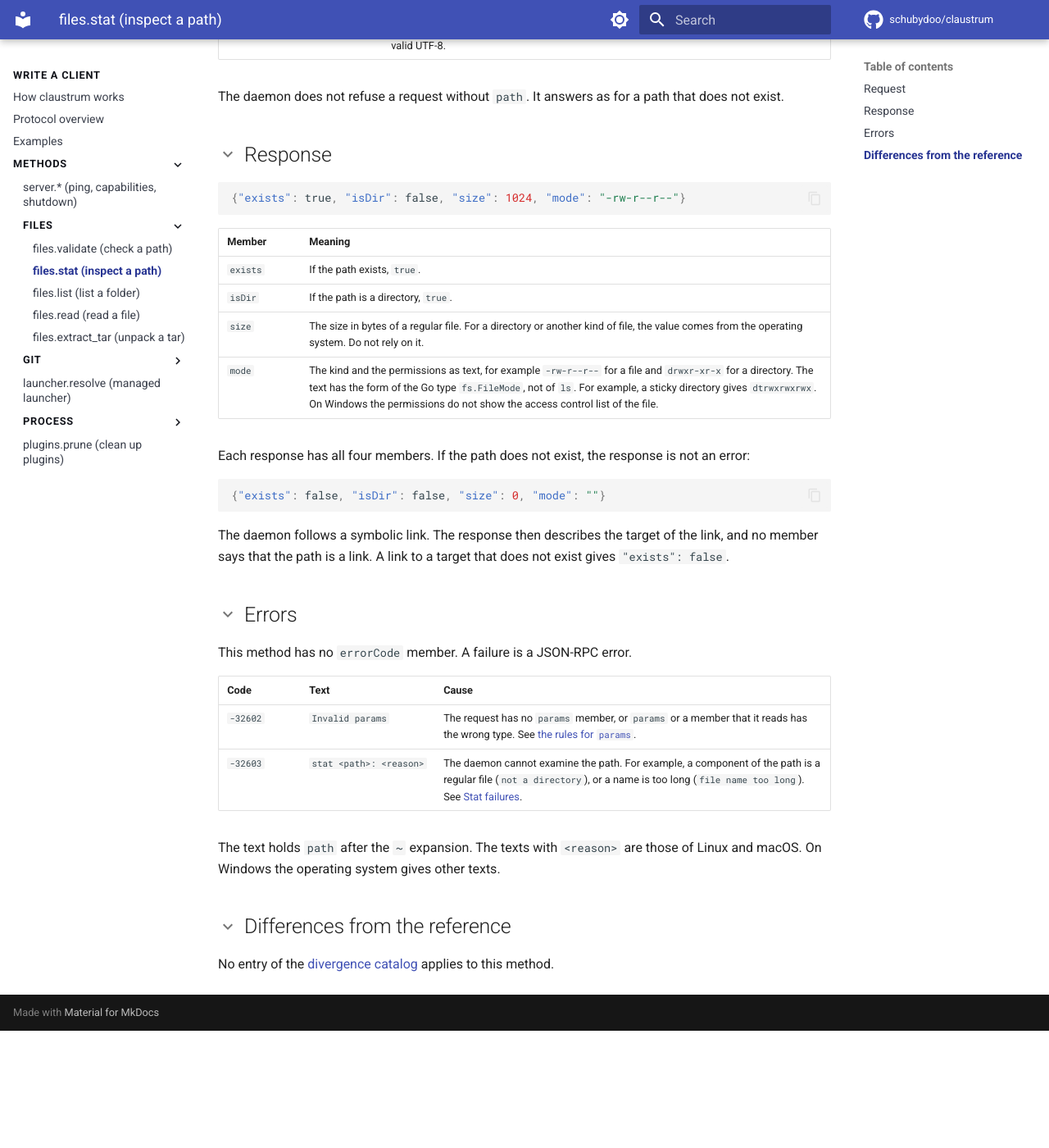
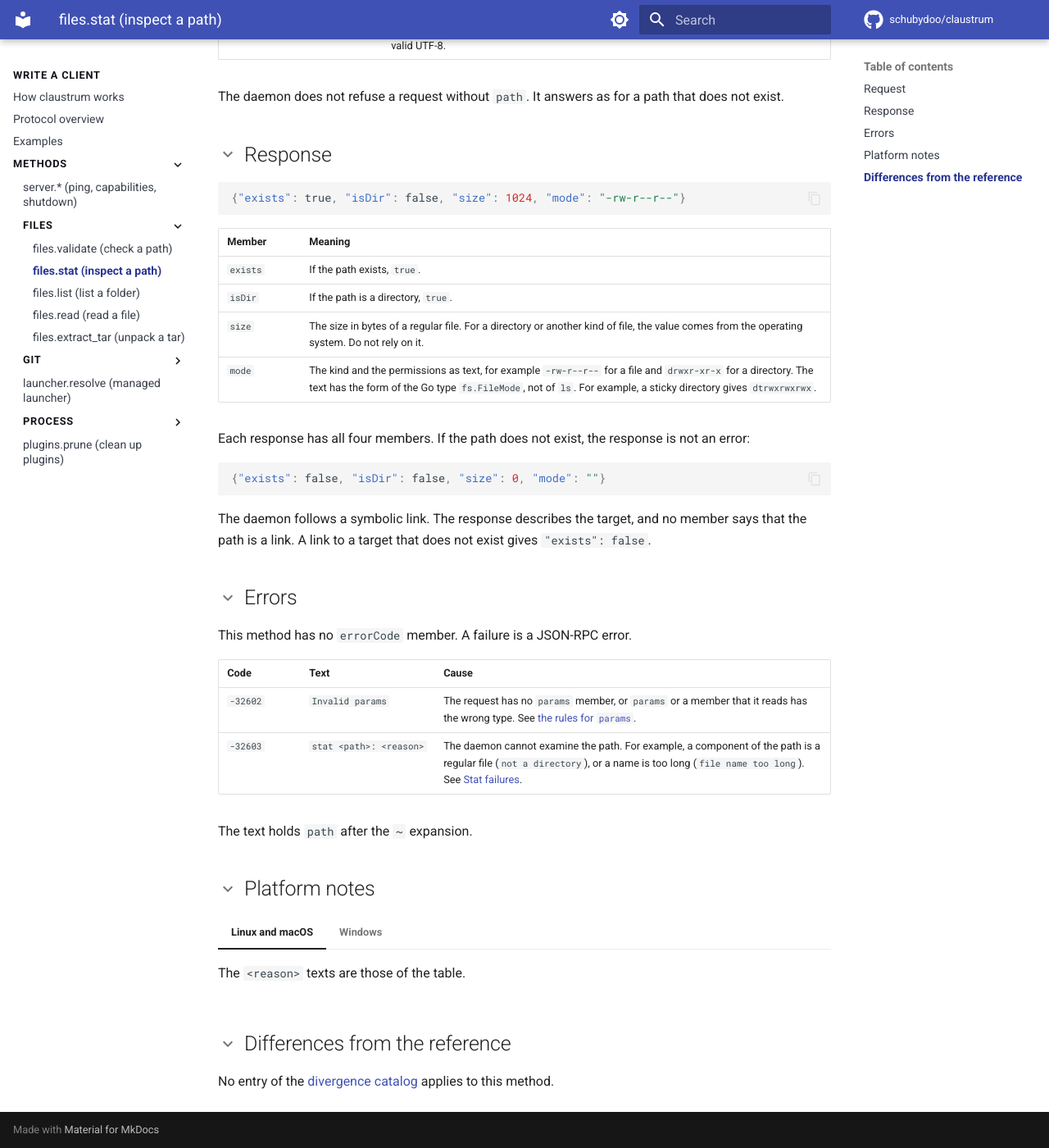
Before and after one commit to schubydoo/claustrum, an MkDocs documentation site: the page built from docs/protocol/files-stat.md, in a window 1280 px wide and 1400 px high, scrolled down 484 px. Shown: the whole window at 82% size. Built offline with MkDocs 1.6.1 and Material for MkDocs 9.7.7, drawn with Linux system fonts in a browser that asks for light colours; comment, search, counter and statistics services are not loaded; before the commit the page ends 1741 px from its top, so only the background shows below that.

Commit message:
docs: rewrite the four small files pages to the page template (#734)
* docs: rewrite the files list, stat, validate and read pages to the page template

Co-Authored-By: Claude Opus 5.5 <noreply@anthropic.com>

* docs: keep two platform facts of the files pages exact

Co-Authored-By: Claude Opus 5.5 <noreply@anthropic.com>

* docs: put the symbolic link rule back under Response on stat and validate

Co-Authored-By: Claude Opus 5.5 <noreply@anthropic.com>

---------

Co-authored-by: Schuby <12485317+schubydoo@users.noreply.github.com>
Co-authored-by: Claude Opus 5.5 <noreply@anthropic.com>

````diff
--- a/docs/protocol/files-stat.md
+++ b/docs/protocol/files-stat.md
@@ -27,7 +27,7 @@ The daemon does not refuse a request without `path`. It answers as for a path th
 | `exists` | If the path exists, `true`. |
 | `isDir` | If the path is a directory, `true`. |
 | `size` | The size in bytes of a regular file. For a directory or another kind of file, the value comes from the operating system. Do not rely on it. |
-| `mode` | The kind and the permissions as text, for example `-rw-r--r--` for a file and `drwxr-xr-x` for a directory. The text has the form of the Go type `fs.FileMode`, not of `ls`. For example, a sticky directory gives `dtrwxrwxrwx`. On Windows the permissions do not show the access control list of the file. |
+| `mode` | The kind and the permissions as text, for example `-rw-r--r--` for a file and `drwxr-xr-x` for a directory. The text has the form of the Go type `fs.FileMode`, not of `ls`. For example, a sticky directory gives `dtrwxrwxrwx`. |
 
 Each response has all four members. If the path does not exist, the response is not an error:
 
@@ -35,7 +35,7 @@ Each response has all four members. If the path does not exist, the response is
 {"exists": false, "isDir": false, "size": 0, "mode": ""}
 ```
 
-The daemon follows a symbolic link. The response then describes the target of the link, and no member says that the path is a link. A link to a target that does not exist gives `"exists": false`.
+The daemon follows a symbolic link. The response describes the target, and no member says that the path is a link. A link to a target that does not exist gives `"exists": false`.
 
 ## Errors
 
@@ -46,7 +46,14 @@ This method has no `errorCode` member. A failure is a JSON-RPC error.
 | `-32602` | `Invalid params` | The request has no `params` member, or `params` or a member that it reads has the wrong type. See [the rules for `params`](../PROTOCOL.md#params-presence-and-typing). |
 | `-32603` | `stat <path>: <reason>` | The daemon cannot examine the path. For example, a component of the path is a regular file (`not a directory`), or a name is too long (`file name too long`). See [Stat failures](../PROTOCOL.md#stat-failures-other-than-does-not-exist). |
 
-The text holds `path` after the `~` expansion. The texts with `<reason>` are those of Linux and macOS. On Windows the operating system gives other texts.
+The text holds `path` after the `~` expansion.
+
+## Platform notes
+
+=== "Linux and macOS"
+    The `<reason>` texts are those of the table.
+=== "Windows"
+    The permissions in `mode` do not show the access control list of the file. The `<reason>` texts differ.
 
 ## Differences from the reference
 
````
Also changed, not shown: docs/protocol/files-list.md (+18 -13 lines), docs/protocol/files-read.md (+25 -18 lines), docs/protocol/files-validate.md (+9 -4 lines), 1 other file.
